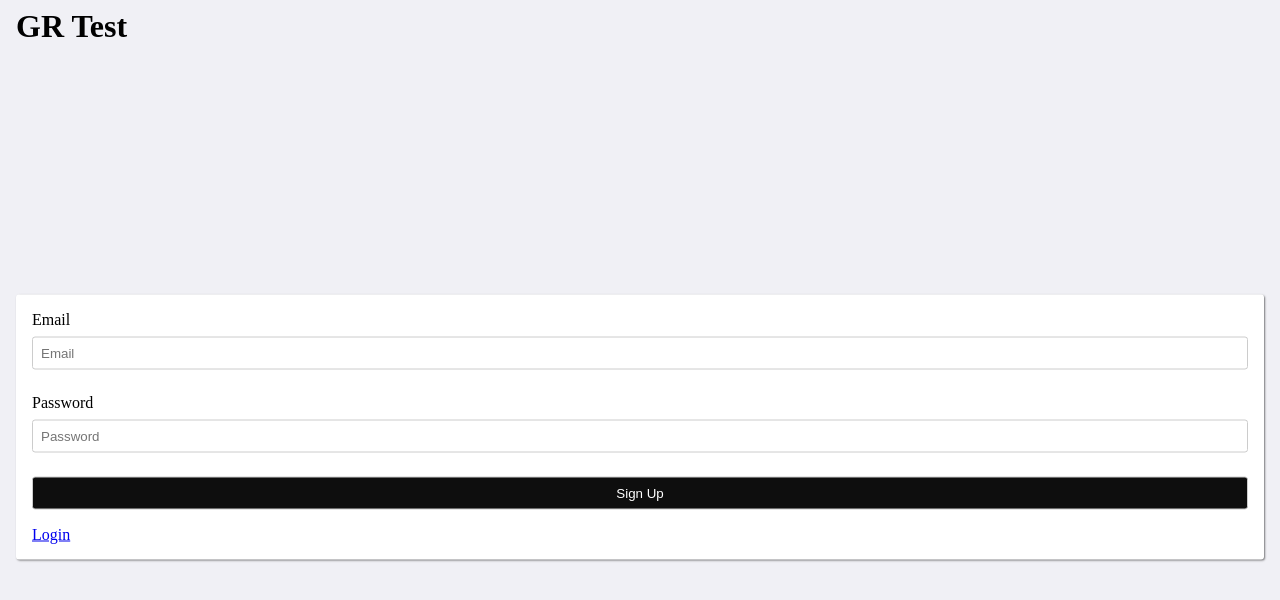
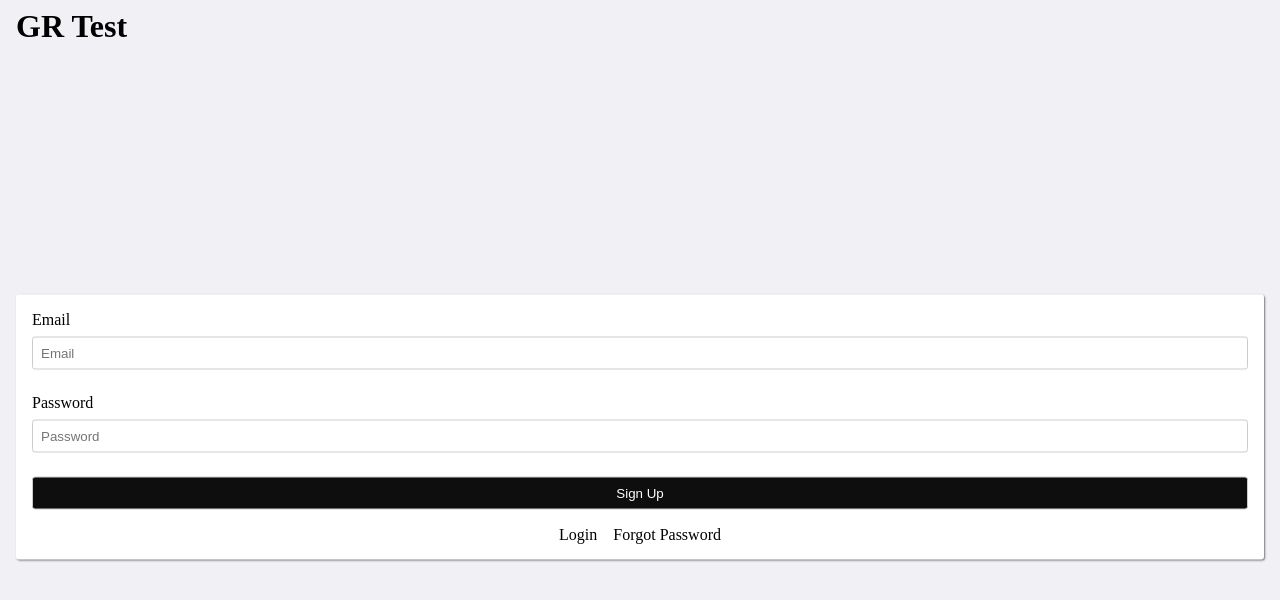
Before and after one commit to HoracioGutierrez/gr-test, a React (Vite) app: page / in a window 1280 px wide. Shown: the top 600 px of the page. Built offline with nearby package versions, Linux system fonts and the light colour scheme.

Commit message:
better styling in actions

```diff
--- a/src/index.scss
+++ b/src/index.scss
@@ -289,3 +289,15 @@ body {
     background-color: white;
     width: calc(100% - 2rem);
 }
+
+.landing-form__actions {
+    display: flex;
+    justify-content: center;
+    gap: 1rem;
+    align-items: center;
+}
+
+.landing-form__link {
+    text-decoration: none;
+    color: black;
+}
--- a/src/pages/HomeForm.js
+++ b/src/pages/HomeForm.js
@@ -1,4 +1,5 @@
 import React, { useState } from 'react'
+import { Link } from 'react-router-dom'
 import LoginForm from './LoginForm'
 import RegisterForm from './RegisterForm'
 
@@ -13,9 +14,12 @@ const HomeForm = () => {
     return (
         <div className='landing-form flex'>
             {login ? <LoginForm /> : <RegisterForm/>}
-            <a href="#" className='landing-form__link' onClick={toggleForm}>
-                {login ? 'Register' : 'Login'}
-            </a>
+            <nav className='landing-form__actions'>
+                <a href="#" className='landing-form__link' onClick={toggleForm}>
+                    {login ? 'Register' : 'Login'}
+                </a>
+                <Link to="/forgot-password" className='landing-form__link'>Forgot Password</Link>
+            </nav>
         </div>
     )
 }
```
